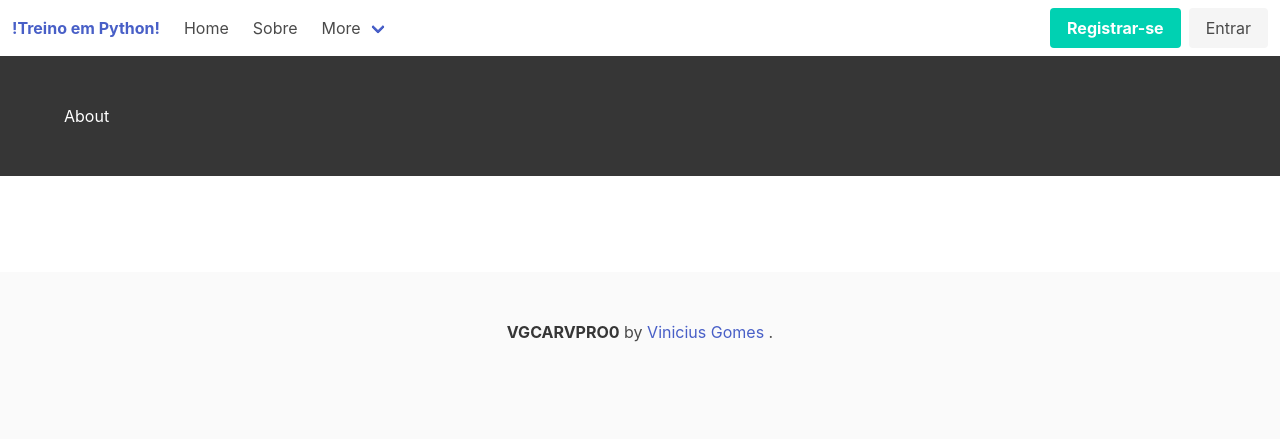
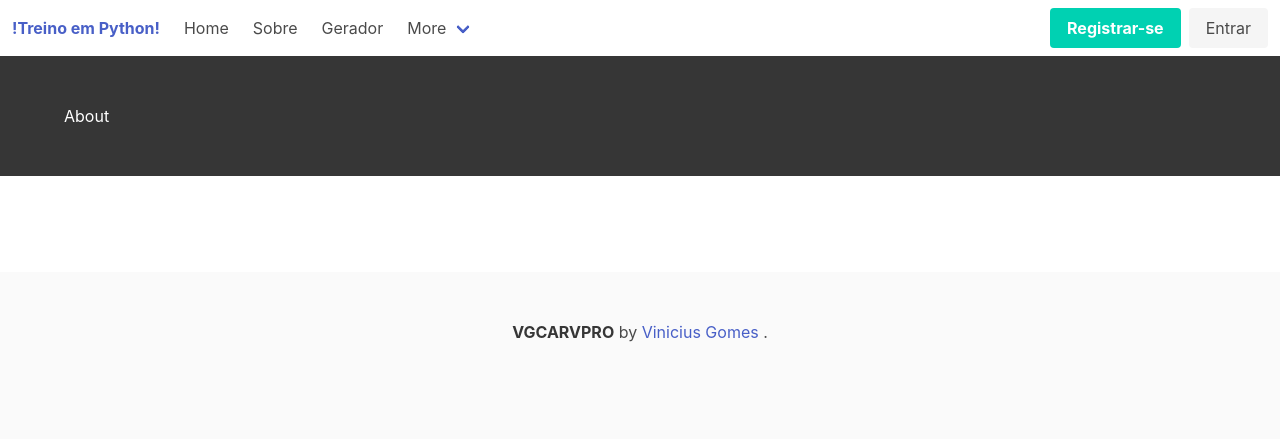
Before and after one commit to vgcarvpro/flask_learn, a Flask app: page /sobre in a window 1280 px wide. Shown: the top 439 px of the page. Run offline with Flask 2, Linux system fonts and the light colour scheme.

Commit message:
Atualização

```diff
--- a/ext/config/__init__.py
+++ b/ext/config/__init__.py
@@ -1,5 +1,6 @@
 def init_app(app):
     app.config["SECRET_KEY"] = "Carvalho577833"
+    app.config["SQLALCHEMY_DATABASE_URI"] = 'sqlite:///vgcarvpro.db'
 
     if app.debug:
         app.config['DEBUG_TB_TEMPLATE_EDITOR_ENABLED'] = True
--- a/ext/site/main.py
+++ b/ext/site/main.py
@@ -20,3 +20,8 @@ def about():
 @bp.route("/testes")
 def restaurants():
     return render_template("testes.html")
+
+
+@bp.route("/gerador")
+def gerador():
+    return render_template("gerador.html")
--- a/flask_app.py
+++ b/flask_app.py
@@ -5,12 +5,15 @@ from flask import Flask
 from ext import site
 from ext import config
 from ext import toolbar
-
+from ext import db
+from ext import cli
 
 def create_app():
     app = Flask(__name__)
     config.init_app(app)
     #toolbar.init_app(app)
+    db.init_app(app)
+    cli.init_app(app)
     site.init_app(app)
     return app
 # flask no pythonanyware
--- a/requirements.txt
+++ b/requirements.txt
@@ -1 +1,2 @@
 flask
+flask-sqlalchemy
--- a/templates/base.html
+++ b/templates/base.html
@@ -36,7 +36,9 @@
             <a class="navbar-item" href="{{ url_for('site.about') }}">
               Sobre
             </a>
-
+            <a class="navbar-item" href="{{ url_for('site.gerador') }}">
+              Gerador
+            </a>
             <div class="navbar-item has-dropdown is-hoverable">
               <a class="navbar-link">
                 More
@@ -90,7 +92,7 @@
   <footer class="footer">
     <div class="content has-text-centered">
       <p>
-        <strong>VGCARVPRO0</strong> by <a href=#>Vinicius Gomes </a>.
+        <strong>VGCARVPRO</strong> by <a href=#>Vinicius Gomes </a>.
       </p>
     </div>
   </footer>
```
